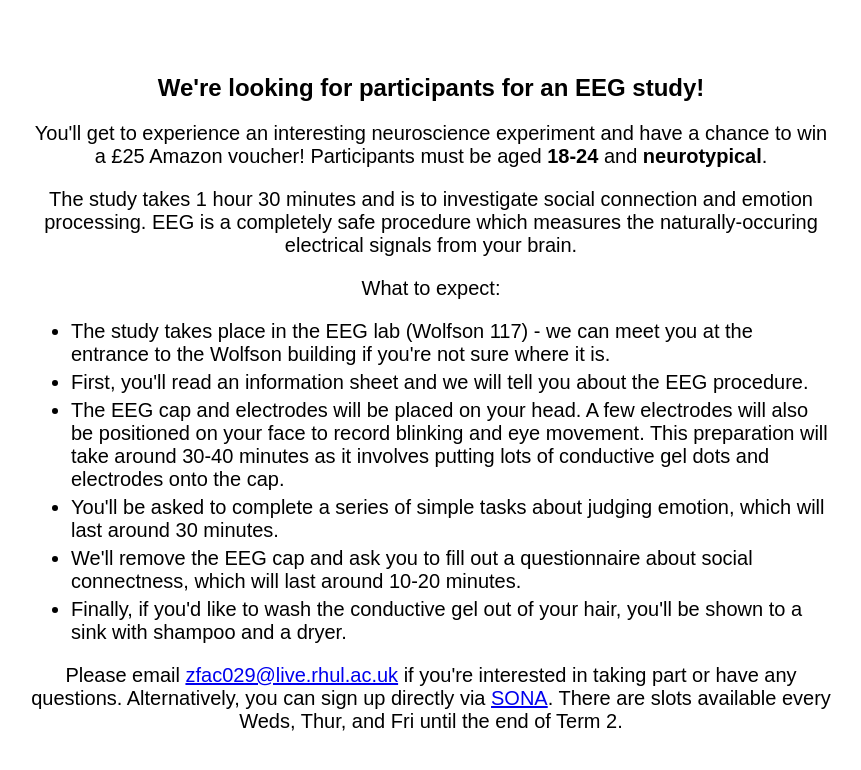
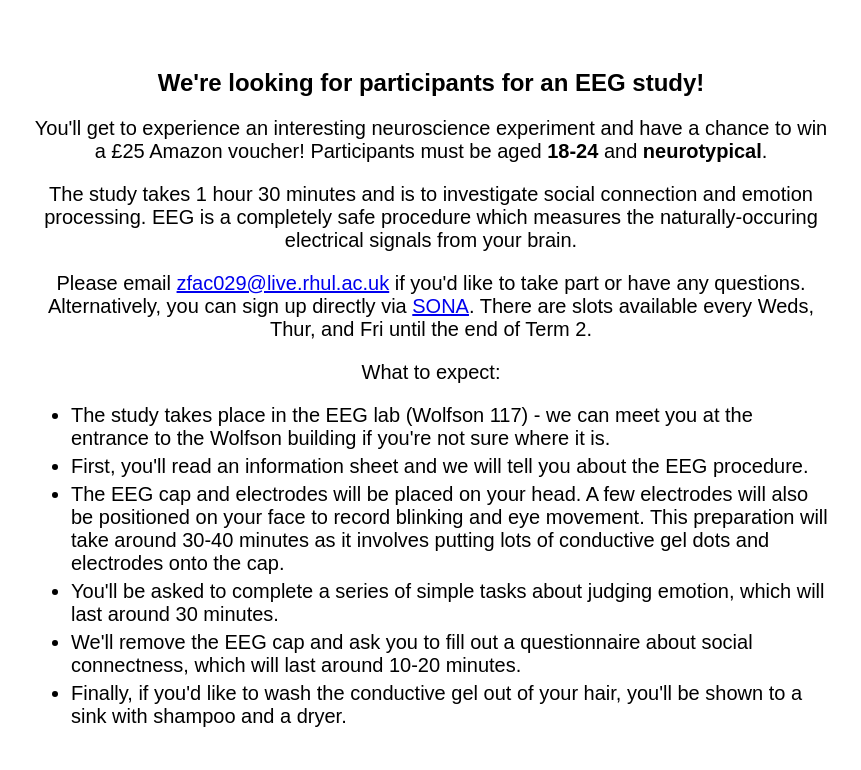
Before and after one commit to eeg-rh/eeg-rh.github.io, a plain HTML site: page index.html in a window 1280 px wide. Shown: the whole page, without its empty margins (209-1070 px from the left). Drawn offline with Linux system fonts and the light colour scheme.

Commit message:
Update index.html

```diff
--- a/index.html
+++ b/index.html
@@ -55,7 +55,8 @@
         <h1>We're looking for participants for an EEG study!</h1>
 		<p>You'll get to experience an interesting neuroscience experiment and have a chance to win a £25 Amazon voucher! Participants must be aged <b>18-24</b> and <b>neurotypical</b>.</p>
         <p>The study takes 1 hour 30 minutes and is to investigate social connection and emotion processing. EEG is a completely safe procedure which measures the naturally-occuring electrical signals from your brain. </p>
-		<p>What to expect:</p>
+	<p>Please email <a href="mailto:zfac029@live.rhul.ac.uk">zfac029@live.rhul.ac.uk</a> if you'd like to take part or have any questions. Alternatively, you can sign up directly via <a href="https://psychology-rhul.sona-systems.com/default.aspx?p_return_experiment_id=1696">SONA</a>. There are slots available every Weds, Thur, and Fri until the end of Term 2.</p>
+    	<p>What to expect:</p>
         <ul>
             <li>The study takes place in the EEG lab (Wolfson 117) - we can meet you at the entrance to the Wolfson building if you're not sure where it is.</li>
             <li>First, you'll read an information sheet and we will tell you about the EEG procedure.</li>
@@ -64,7 +65,6 @@
             <li>We'll remove the EEG cap and ask you to fill out a questionnaire about social connectness, which will last around 10-20 minutes.</li>
             <li>Finally, if you'd like to wash the conductive gel out of your hair, you'll be shown to a sink with shampoo and a dryer.</li>
         </ul>
-        <p>Please email <a href="mailto:zfac029@live.rhul.ac.uk">zfac029@live.rhul.ac.uk</a> if you're interested in taking part or have any questions. Alternatively, you can sign up directly via <a href="https://psychology-rhul.sona-systems.com/default.aspx?p_return_experiment_id=1696">SONA</a>. There are slots available every Weds, Thur, and Fri until the end of Term 2.</p>
 
     </div>
 </body>
```
